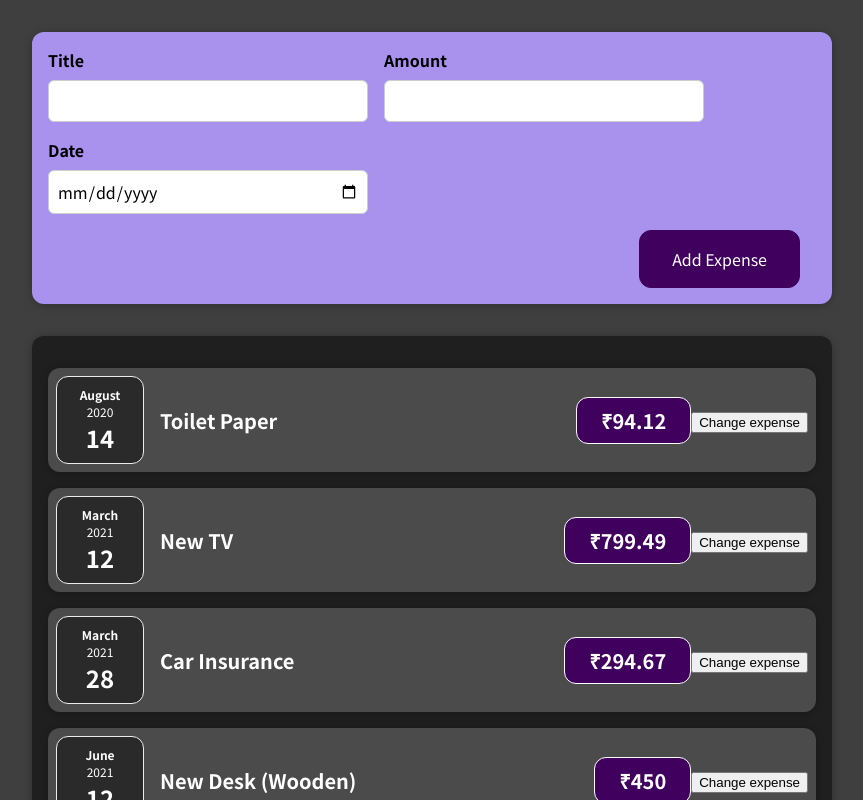
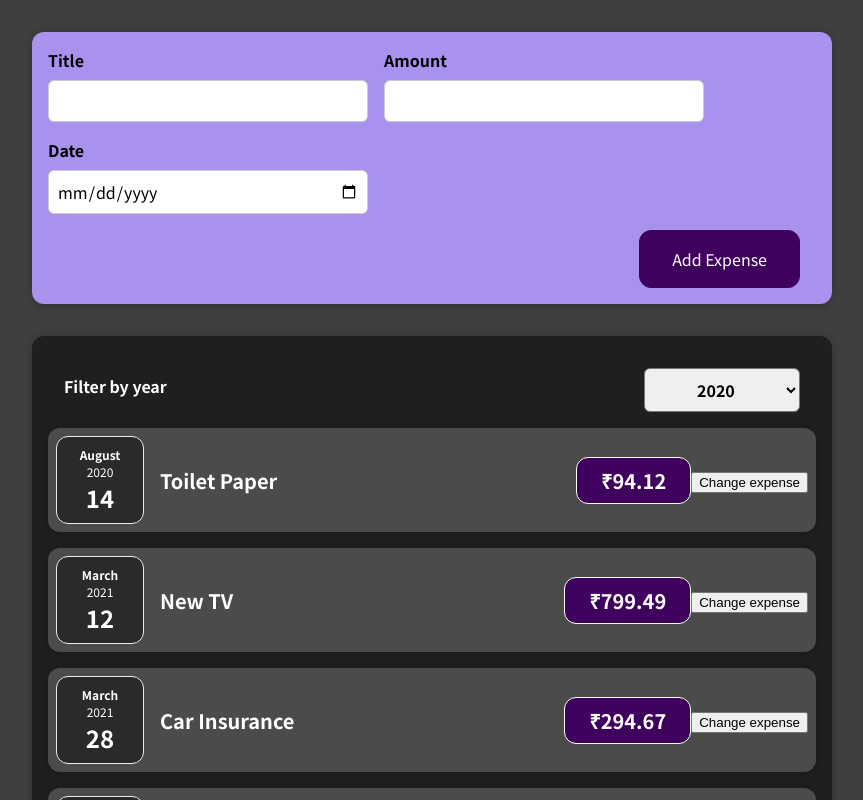
Before and after one commit to rintha/react-starting-project, a React (Create React App) app in the folder 01-starting-setup/01-starting-setup/: page / in a window 1280 px wide. Shown: the top 800 px of the page, without its empty margins (208-1071 px from the left). Built offline with nearby package versions, Linux system fonts and the light colour scheme.

Commit message:
ExpenseFilter

```diff
--- a/01-starting-setup/01-starting-setup/src/components/Expenses/Expenses.js
+++ b/01-starting-setup/01-starting-setup/src/components/Expenses/Expenses.js
@@ -1,12 +1,21 @@
-import React from "react";
+import React, { useState } from 'react';
 
-import ExpenseItem from "./ExpenseItem";
-import Card from "../UI/Card";
-import "./Expenses.css";
+import ExpenseItem from './ExpenseItem';
+import Card from '../UI/Card';
+import ExpensesFilter from './ExpensesFilter';
+import './Expenses.css';
 
 const Expenses = (props) => {
+  const [filteredYear, setFilteredYear] = useState('2020');
+
+  const filterChangeHandler = selectedYear => {
+    setFilteredYear(selectedYear);
+  };
+
   return (
-    <Card className="expenses">
+    <div>
+      <Card className='expenses'>
+        <ExpensesFilter selected={filteredYear} onChangeFilter={filterChangeHandler} />
         <ExpenseItem
           title={props.items[0].title}
           amount={props.items[0].amount}
@@ -28,6 +37,7 @@
           date={props.items[3].date}
         />
       </Card>
+    </div>
   );
 };
 
--- /dev/null
+++ b/01-starting-setup/01-starting-setup/src/components/Expenses/ExpensesFilter.css
@@ -0,0 +1,24 @@
+.expenses-filter {
+  color: white;
+  padding: 0 1rem;
+}
+
+.expenses-filter__control {
+  display: flex;
+  width: 100%;
+  align-items: center;
+  justify-content: space-between;
+  margin: 1rem 0;
+}
+
+.expenses-filter label {
+  font-weight: bold;
+  margin-bottom: 0.5rem;
+}
+
+.expenses-filter select {
+  font: inherit;
+  padding: 0.5rem 3rem;
+  font-weight: bold;
+  border-radius: 6px;
+}
--- /dev/null
+++ b/01-starting-setup/01-starting-setup/src/components/Expenses/ExpensesFilter.js
@@ -0,0 +1,25 @@
+import React from 'react';
+
+import './ExpensesFilter.css';
+
+const ExpensesFilter = (props) => {
+    const dropdownChangeHandler = (event) => {
+        props.onChangeFilter(event.target.value);
+    };
+
+    return (
+        <div className='expenses-filter'>
+            <div className='expenses-filter__control'>
+                <label>Filter by year</label>
+                <select value={props.selected} onChange={dropdownChangeHandler}>
+                    <option value='2022'>2022</option>
+                    <option value='2021'>2021</option>
+                    <option value='2020'>2020</option>
+                    <option value='2019'>2019</option>
+                </select>
+            </div>
+        </div>
+    );
+};
+
+export default ExpensesFilter;
```
Lines whose indentation alone changed are shown as unchanged.
